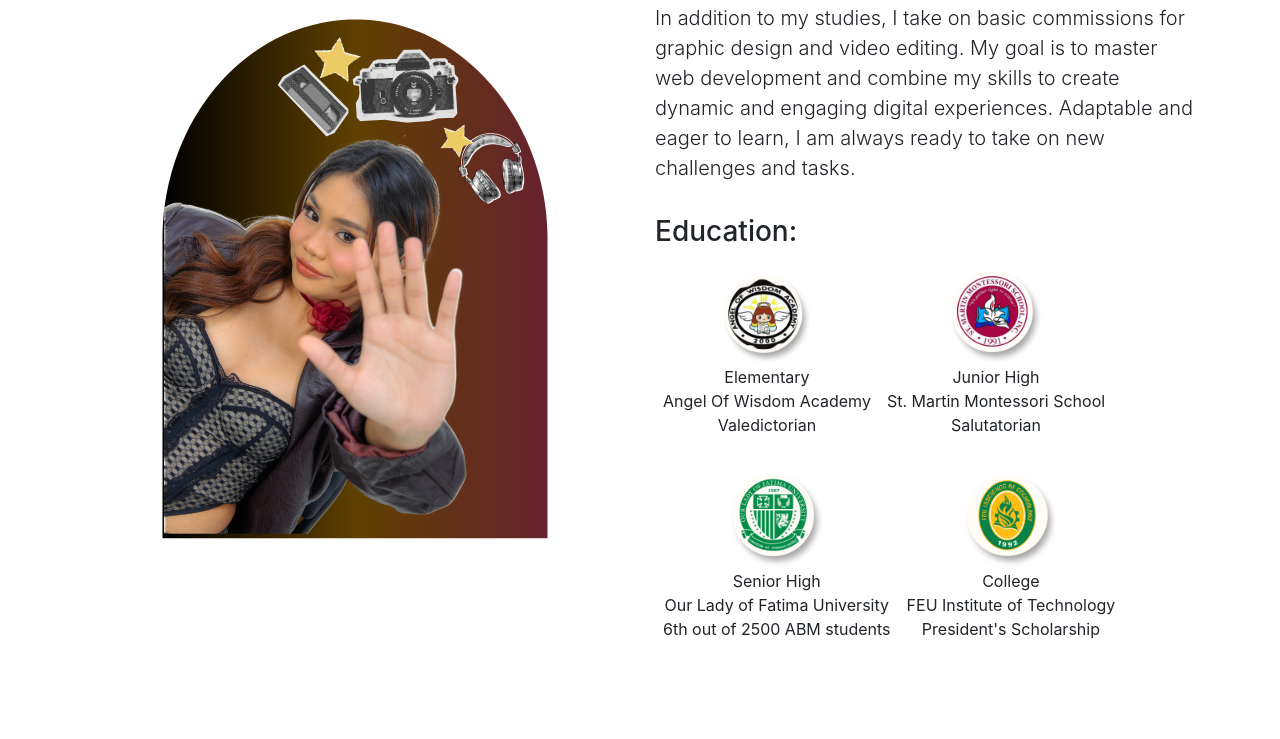
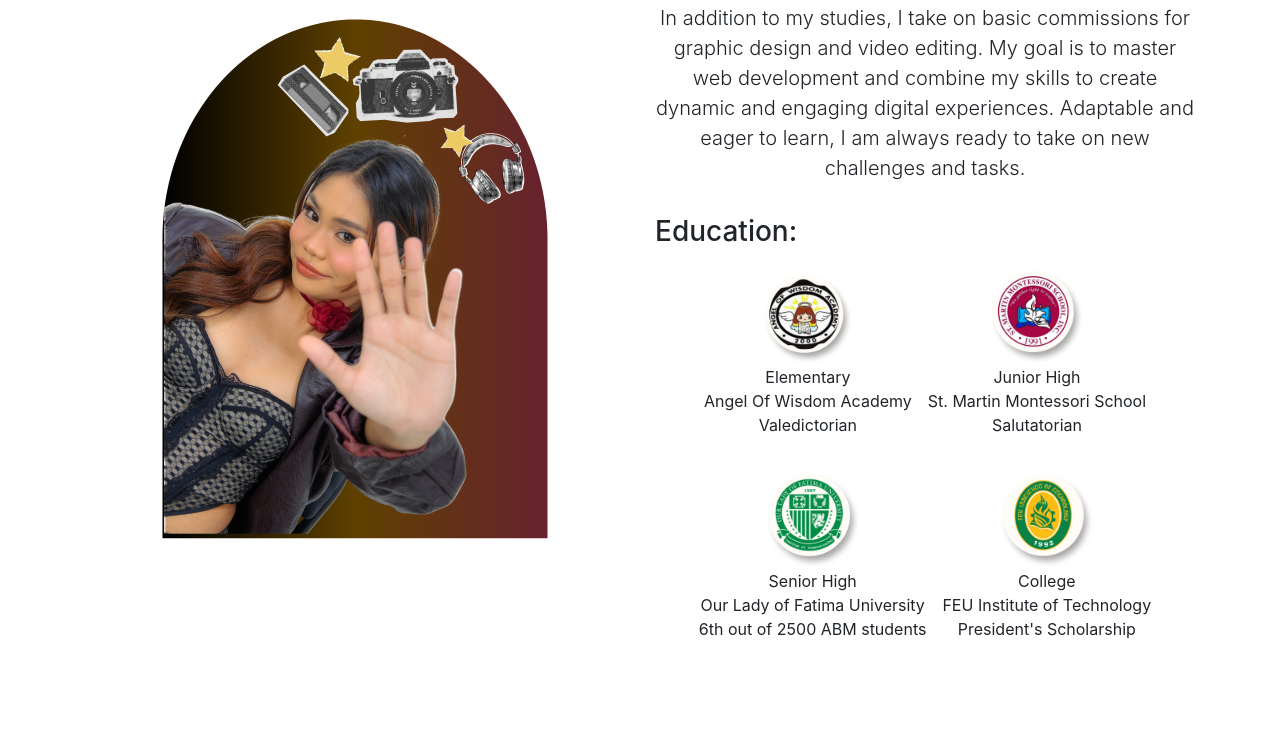
Before and after one commit to eligiorbautista/chelsee_bustos, a plain HTML site: page index.html in a window 1280 px wide. Shown: the part 809-1548 px from the top of the page. Drawn offline with nearby package versions, Linux system fonts and the light colour scheme.

Commit message:
initial commit

```diff
--- a/index.html
+++ b/index.html
@@ -70,7 +70,7 @@
             <div class="col-lg-6 d-flex align-items-center justify-content-center">
                 <img src="assets/images/chelshand.png" alt="Chelsee Bustos" class="img-fluid">
             </div>
-            <div class="col-lg-6 d-flex flex-column align-items-start justify-content-center text-left">
+            <div class="col-lg-6 d-flex flex-column align-items-start justify-content-center text-center">
                 <h2 class="display-4" style="color: #b2852e;">So, Who am I?</h2>
                 <hr style="border-top: 3px solid #b2852e; width: 100px;">
                 <p class="lead">In addition to my studies, I take on basic commissions for graphic design and video
@@ -78,7 +78,7 @@
                     digital experiences. Adaptable and eager to learn, I am always ready to take on new challenges and
                     tasks.</p>
                 <h3 class="pt-3">Education:</h3>
-                <div class="d-flex flex-wrap">
+                <div class="d-flex flex-wrap  align-items-center justify-content-center text-center">
                     <div class="p-2 text-center">
                         <img src="assets/images/awaicon.png" alt="Elementary" class="img-fluid" style="width: 100px;">
                         <p class="text-center">Elementary<br>Angel Of Wisdom Academy<br>Valedictorian</p>
```
